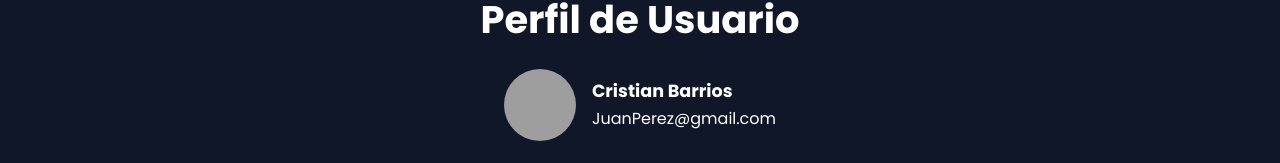
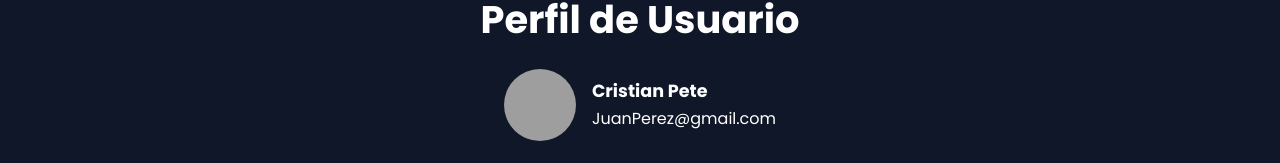
Before and after one commit to SergioR-02/Software_Engineering, a React (Vite) app in the folder Proyecto/frontend/: page /profileInformation in a window 1280 px wide. Shown: the part 119-282 px from the top of the page. Built offline with nearby package versions, Linux system fonts and the light colour scheme; grey boxes are pictures that could not be loaded.

Commit message:
Add Zustand state management and update profile information display

```diff
--- a/Proyecto/frontend/package.json
+++ b/Proyecto/frontend/package.json
@@ -22,7 +22,8 @@
     "react": "18.3.1",
     "react-dom": "18.3.1",
     "react-router-dom": "7.1.5",
-    "react-transition-group": "^4.4.5"
+    "react-transition-group": "^4.4.5",
+    "zustand": "^5.0.3"
   },
   "devDependencies": {
     "@babel/preset-env": "^7.26.9",
--- a/Proyecto/frontend/src/molecules/profileInformation/ProfileInformation.jsx
+++ b/Proyecto/frontend/src/molecules/profileInformation/ProfileInformation.jsx
@@ -3,6 +3,7 @@ import { useState } from 'react';
 import MainButton from '../../atoms/mainButton/MainButton';
 
 export default function ProfileInformation() {
+
   const [name, setName] = useState('Cristian Momochis de los momochis');
   const [email, setEmail] = useState('Cristian@gmail.com');
   const [studentNumber, setStudentNumber] = useState('666666666');
--- a/Proyecto/frontend/src/organisms/mainProfileInformation/MainProfileInformation.jsx
+++ b/Proyecto/frontend/src/organisms/mainProfileInformation/MainProfileInformation.jsx
@@ -6,8 +6,10 @@ import { CSSTransition, SwitchTransition } from 'react-transition-group';
 import './MainProfileInformation.scss';
 import ProfileInformation from '../../molecules/profileInformation/ProfileInformation';
 import MyReports from '../../molecules/myReports/MyReports';
+import { useUserStore } from '../../store/userStore';
 
 export default function MainProfileInformation() {
+  const { userName, userEmail } = useUserStore();
   const [selectedButton, setSelectedButton] = useState('INFORMACIÓN DEL PERFIL');
   const [transitionDirection, setTransitionDirection] = useState('right');
 
@@ -36,8 +38,8 @@ export default function MainProfileInformation() {
         <h1 className='main-profile-information__title'>Perfil de Usuario</h1>
         <UserBasicInformation
           imageSrc='https://a.calameoassets.com/7368883/picture.jpg?_u=230511151316'
-          name='Cristian Barrios'
-          email='JuanPerez@gmail.com'
+          name={userName}
+          email={userEmail}
         />
         <ListButtons
           buttons={buttons}
--- /dev/null
+++ b/Proyecto/frontend/src/store/userStore.jsx
@@ -0,0 +1,15 @@
+import { create } from 'zustand'
+
+export const useUserStore = create((set) => ({
+  userName: 'Cristian Pete',
+  setUserName: (userName) => set({ userName }),
+  userEmail: 'JuanPerez@gmail.com',
+  setUserEmail: (userEmail) => set({ userEmail }),
+  userStudentNumber: '1234567890',
+  setUserStudentNumber: (userStudentNumber) => set({ userStudentNumber }),
+  clearUserStore: () => set({
+    userName: '',
+    userEmail: '',
+    userStudentNumber: '',
+  }),
+}))
```
Also changed, not shown: 1 other file (tests, documents, lock files or other folders).
